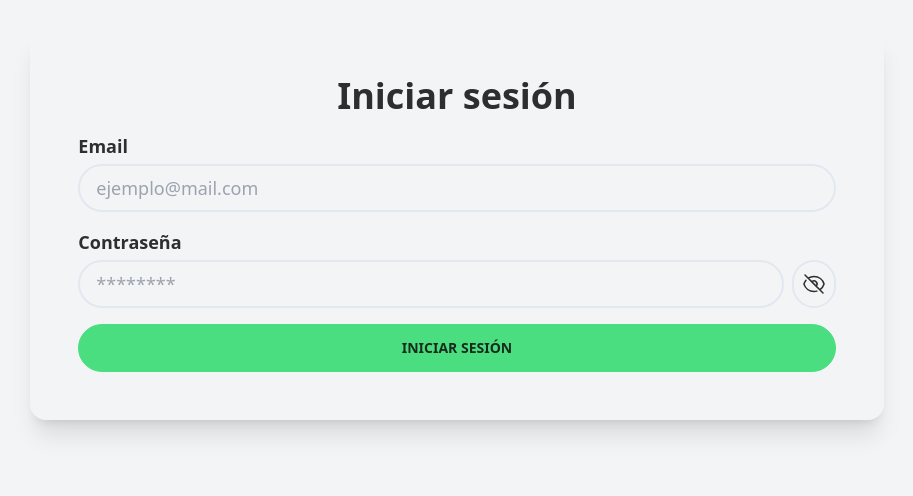
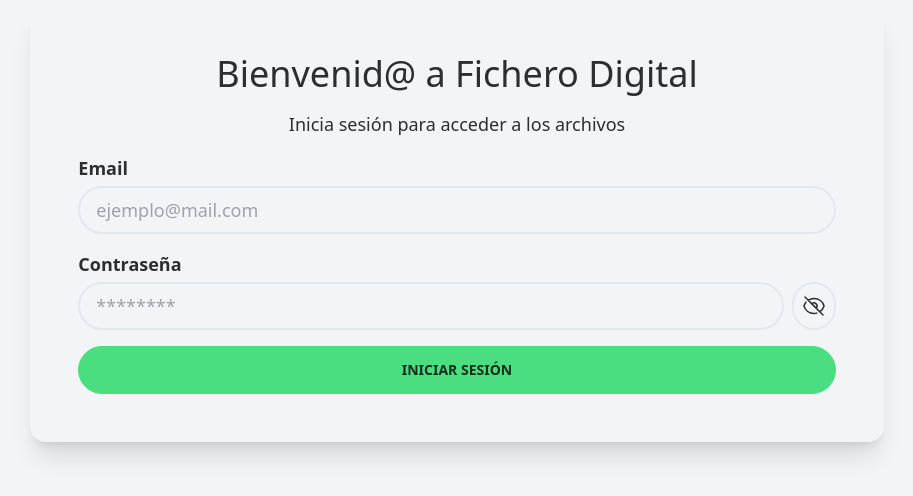
Before and after one commit to Juan-M-Panozzo-Z/insurance-files, a Next.js app: page /layouts/IndexLayout in a window 1280 px wide. Shown: the part 176-672 px from the top of the page, without its empty margins (183-1096 px from the left). Built offline with nearby package versions, Linux system fonts and the light colour scheme; no server answers.

Commit message:
modificados:     src/pages/layouts/IndexLayout.jsx

```diff
--- a/src/pages/layouts/IndexLayout.jsx
+++ b/src/pages/layouts/IndexLayout.jsx
@@ -26,7 +26,7 @@ export default function IndexLayout({ children, ...pageProps }) {
                 router.push("/");
                 return null;
             }
-            // setIsLoading(false);
+            setIsLoading(false);
             setError("Email o contraseña incorrectos");
             setEmail("");
             setPassword("");
@@ -44,9 +44,14 @@ export default function IndexLayout({ children, ...pageProps }) {
                 </Head>
                 <section className="grid place-items-center h-screen">
                     <div className="flex flex-col gap-4 md:shadow-xl rounded-box md:w-2/3 h-auto p-12">
-                        <h1 className="text-4xl font-bold text-center">
-                            Iniciar sesión
-                        </h1>
+                        <div className="flex flex-col gap-4 text-center">
+                            <h1 className="text-2xl md:text-4xl">
+                                Bienvenid@ a Fichero Digital
+                            </h1>
+                            <p className="text-sm md:text-lg">
+                                Inicia sesión para acceder a los archivos
+                            </p>
+                        </div>
                         <form
                             onSubmit={handleSubmit}
                             className="flex flex-col gap-4"
```
